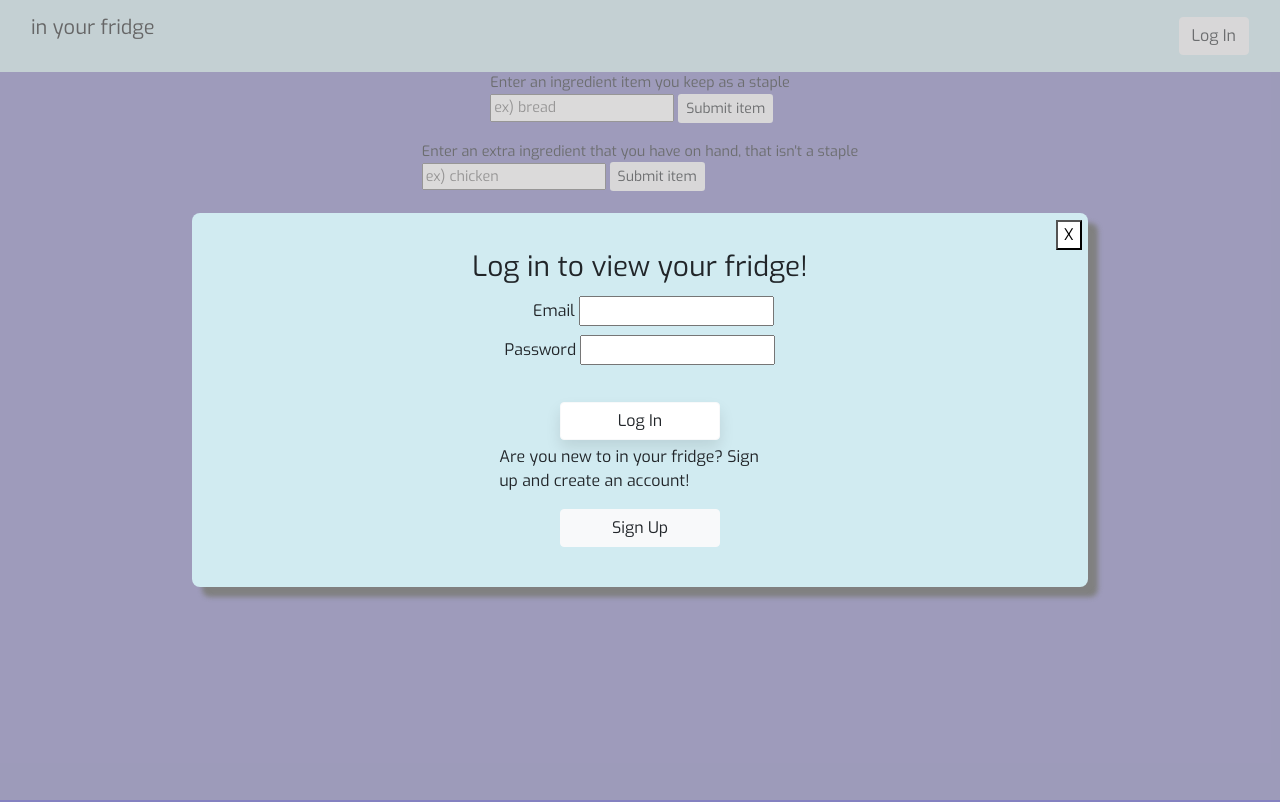
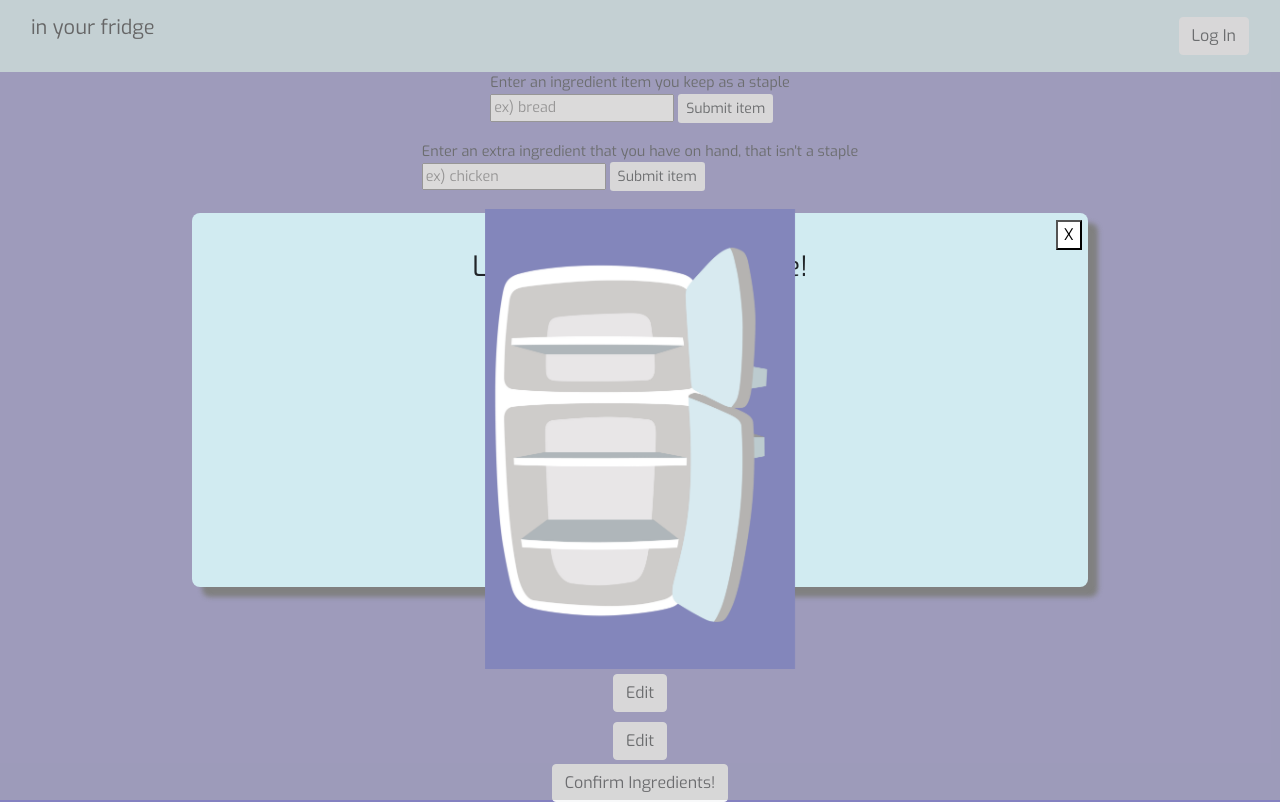
Before and after one commit to hannah-rackley/In-Your-Fridge, a website: page public/index.html in a window 1280 px wide. Drawn offline with nearby package versions, Linux system fonts and the light colour scheme; a web font is replaced by a local one.

Commit message:
Uncommented the fridge image.

```diff
--- a/public/index.html
+++ b/public/index.html
@@ -123,7 +123,7 @@
             </form>
         </div>
         <div class="staples-output">
-            <!-- <img class="open-fridge" src='./fridge-open.jpg'/> -->
+            <img class="open-fridge" src='./fridge-open.jpg'/>
         </div>
         <button class='edit-staples btn btn-light' value='staples'>Edit</button>
         <div class="extras-output">
```
